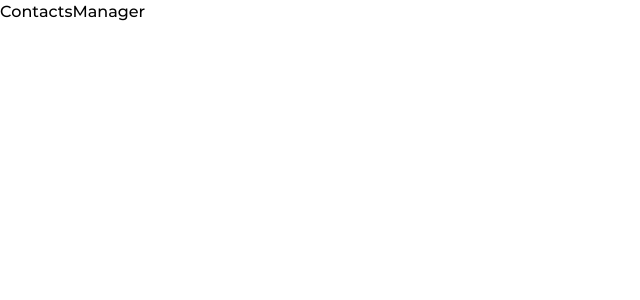
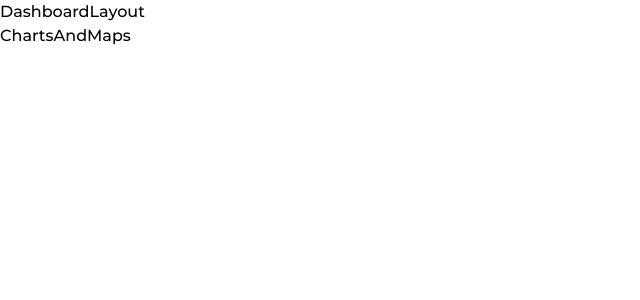
Before and after one commit to RonithPR16/taiyo-assignment, a React (Create React App) app: page /charts in a window 1280 px wide. Shown: the top 300 px of the page, without its empty margins (0-640 px from the left). Built offline with nearby package versions, Linux system fonts and the light colour scheme.

Commit message:
Added base structure

```diff
--- a/package.json
+++ b/package.json
@@ -8,6 +8,7 @@
     "@testing-library/user-event": "^13.2.1",
     "react": "^18.3.1",
     "react-dom": "^18.3.1",
+    "react-router-dom": "^6.26.1",
     "react-scripts": "5.0.1",
     "web-vitals": "^2.1.0"
   },
--- a/src/index.tsx
+++ b/src/index.tsx
@@ -1,13 +1,36 @@
-import React from 'react';
 import ReactDOM from 'react-dom/client';
 import './index.css';
-import App from './App';
+import {
+  createBrowserRouter,
+  RouterProvider,
+} from "react-router-dom";
+import DashboardLayout from './layouts/DashboardLayout';
+import ContactsManager from './view/ContactsManager/ContactsManager';
+import ChartsAndMaps from './view/ChartsAndMaps/ChartsAndMaps';
+
+const router = createBrowserRouter([
+  {
+    path: "/",
+    element: (
+      <DashboardLayout>
+        <ContactsManager/>
+     </DashboardLayout>
+    ),
+  },
+  {
+    path: "charts",
+    element: (
+       <DashboardLayout>
+        <ChartsAndMaps/>
+       </DashboardLayout>
+    )
+  },
+]);
+
 
 const root = ReactDOM.createRoot(
   document.getElementById('root') as HTMLElement
 );
 root.render(
-  <React.StrictMode>
-    <App/>
-  </React.StrictMode>
+  <RouterProvider router={router} />
 );
--- /dev/null
+++ b/src/layouts/DashboardLayout.tsx
@@ -0,0 +1,16 @@
+import React from 'react'
+
+type Props = {
+    children: React.ReactNode
+}
+
+const  DashboardLayout =({children}: Props)=> {
+  return (
+      <div>DashboardLayout
+
+          {children}
+    </div>
+  )
+}
+
+export default DashboardLayout
--- /dev/null
+++ b/src/view/ChartsAndMaps/ChartsAndMaps.tsx
@@ -0,0 +1,8 @@
+
+const  ChartsAndMaps = ()=> {
+  return (
+    <div>ChartsAndMaps</div>
+  )
+}
+
+export default ChartsAndMaps
```
Also changed, not shown: 1 other file (tests, documents, lock files or other folders).
